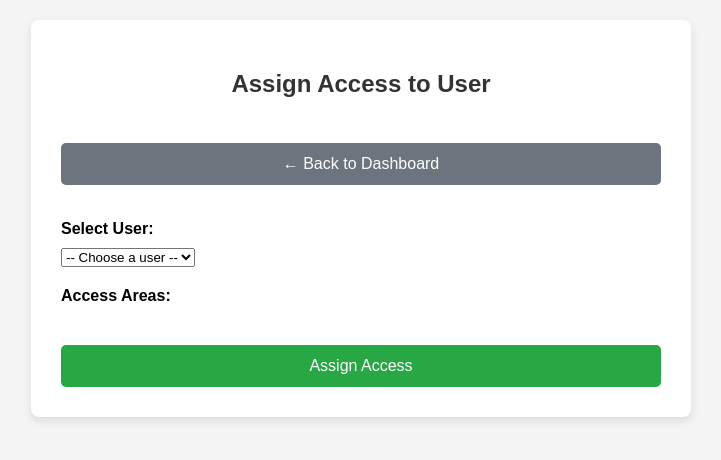
After one commit to TarnishedMyxa/ITI0206_projekt, a Flask app: template templates/load.html in a window 1280 px wide. The commit adds this page. Shown: the top 460 px of the page, without its empty margins (279-1000 px from the left). Run offline with Flask 2, Linux system fonts and the light colour scheme; the template is opened without the code that fills it, so the values that code supplies are empty; parts of the project's set-up code (start-up, migrations or seed data) failed here and were passed over.

Commit message:
useraccess done

```diff
--- a/main.py
+++ b/main.py
@@ -85,6 +85,12 @@ def login():
             return redirect(url_for('main_page'))
         return render_template('login.html')
 
+@app.route('/logout', methods=['POST'])
+def logout():
+
+    session.pop('username', None)
+    return redirect(url_for('login'))
+
 @app.route('/register_user', methods=['GET', 'POST'])
 def register_user():
     if request.method == 'POST':
@@ -117,13 +123,44 @@ def dashboard():
     return render_template('dashboard.html', user_type=user_type, user_access=ua)
 
 
-@app.route('/usermanagement/')
-def user_management():
+@app.route('/usermanagement/', methods=['GET', 'POST'])
+def usermanagement():
     if 'username' not in session:
         return redirect(url_for('login'))
-    user_type="admin"
-    ua=["hr","saabumised"]
-    return render_template('userman.html', user_type=user_type, user_access=ua)
+    if request.method == 'POST':
+        selected_user = request.form['username']
+
+        # Get everything from the form other than the username
+        newlods=dict(request.form)
+
+        newl=[]
+        for i in newlods:
+            if i!="username":
+                newl.append((selected_user,i))
+
+        db.del_userloads(db_creds, selected_user)
+        print(newl)
+        db.add_userloads(db_creds, newl)
+
+        users = db.get_users(db_creds)
+        lubad = db.get_load(db_creds)
+        return render_template('load.html', lubad=lubad, users=users)
+
+    else:
+        username=session['username']
+
+
+        users=db.get_users(db_creds)
+        lubad=db.get_load(db_creds)
+
+        return render_template('load.html', lubad=lubad, users=users)
+
+@app.route('/get-access-rights')
+def get_access_rights():
+    username = request.args.get('username')
+    access_rights = db.get_userload(db_creds, username)
+    return jsonify({'access_rights': access_rights})
+
 
 @app.route('/view/')
 def view():
@@ -160,11 +197,6 @@ def move():
     ua=["hr","saabumised"]
     return render_template('move.html', user_type=user_type, user_access=ua)
 
-@app.route('/logout/')
-def logout():
-    session.pop('username', None)
-    return redirect(url_for('login'))
-
 if __name__ == '__main__':
     if ENVIROP=='PROD':
         app.run()
--- /dev/null
+++ b/templates/load.html
@@ -0,0 +1,169 @@
+<!DOCTYPE html>
+<html lang="en">
+<head>
+    <meta charset="UTF-8">
+    <title>Assign User Access</title>
+    <style>
+        body {
+            font-family: Arial, sans-serif;
+            background: #f4f4f4;
+            padding: 20px;
+            margin: 0;
+        }
+
+        .container {
+            max-width: 600px;
+            background: white;
+            margin: auto;
+            padding: 30px;
+            border-radius: 8px;
+            box-shadow: 0 4px 10px rgba(0,0,0,0.1);
+        }
+
+        h2 {
+            text-align: center;
+            color: #333;
+        }
+
+        label {
+            font-weight: bold;
+            margin-top: 20px;
+            display: block;
+        }
+
+        select, input[type="checkbox"] {
+            margin-top: 10px;
+        }
+
+        .access-list {
+            margin-top: 15px;
+            display: flex;
+            flex-direction: column;
+        }
+
+        .access-item {
+            margin: 5px 0;
+        }
+
+        button {
+            margin-top: 25px;
+            padding: 12px;
+            background-color: #28a745;
+            color: white;
+            font-size: 16px;
+            border: none;
+            border-radius: 5px;
+            cursor: pointer;
+            width: 100%;
+        }
+
+        button:hover {
+            background-color: #218838;
+        }
+
+        .message {
+            text-align: center;
+            margin-top: 15px;
+            font-size: 14px;
+        }
+
+        .success { color: green; }
+        .error { color: red; }
+    </style>
+</head>
+<body>
+
+<div class="container">
+    <h2>Assign Access to User</h2>
+
+	<a href="{{ url_for('dashboard') }}">
+    <button type="button" style="background-color: #6c757d; margin-bottom: 15px;">
+        ← Back to Dashboard
+    </button>
+	</a>
+
+
+    <form method="POST" action="{{ url_for('usermanagement') }}">
+        <label for="username">Select User:</label>
+        <select id="username" name="username" required onchange="onUserChange(this.value)">
+            <option value="">-- Choose a user --</option>
+            {% for user in users %}
+                <option value="{{ user[0] }}">{{ user[0] }}</option>
+            {% endfor %}
+        </select>
+
+        <label for="access">Access Areas:</label>
+  <div class="access-list">
+    {% for area in lubad %}
+      <div class="access-item">
+        <label>
+          <input
+            type="checkbox"
+            name="{{ area[0] }}"
+            value="{{ area[0] }}"
+            id="access-{{ area[0] }}"
+          >
+          {{ area[1] }}
+        </label>
+      </div>
+    {% endfor %}
+  </div>
+
+        {% if message %}
+        <div class="message {{ 'success' if success else 'error' }}">{{ message }}</div>
+        {% endif %}
+
+        <button type="submit">Assign Access</button>
+    </form>
+</div>
+
+<script>
+document.getElementById('access-form').addEventListener('submit', function(e) {
+    // Gather all checked boxes
+    const checked = Array.from(
+      document.querySelectorAll('.access-checkbox:checked')
+    ).map(cb => cb.value);
+
+    // Put them into the hidden input as a comma-separated list (or JSON)
+    document.getElementById('selected_accesses').value = checked.join(',');
+
+    // (Optionally) you can JSON.stringify(checked) instead
+    // document.getElementById('selected_accesses').value = JSON.stringify(checked);
+  });
+ function onUserChange(username) {
+
+    // Uncheck everything first
+    document.querySelectorAll('.access-list input[type="checkbox"]')
+      .forEach(cb => cb.checked = false);
+
+    if (!username) return;
+
+    fetch(`/get-access-rights?username=${encodeURIComponent(username)}`)
+      .then(r => r.json())
+      .then(data => {
+
+        // Extract just the access IDs
+        const ids = data.access_rights.map(entry => {
+          // if entry is [username, id], return entry[1]
+          if (Array.isArray(entry) && entry.length > 1) {
+            return String(entry[1]);
+          }
+          // otherwise assume it's already an ID
+          return String(entry);
+        });
+
+
+        // Toggle those checkboxes
+        ids.forEach(id => {
+          const cb = document.getElementById(`access-${id}`);
+
+          if (cb) cb.checked = true;
+        });
+      })
+      .catch(err => console.error('fetch error', err));
+  }
+</script>
+
+
+</body>
+</html>
```
Also changed, not shown: db/__init__.py (+87 -0 lines), templates/dashboard.html (+13 -0 lines), templates/login.html (+13 -0 lines), templates/userman.html (deleted, +0 -108 lines).
